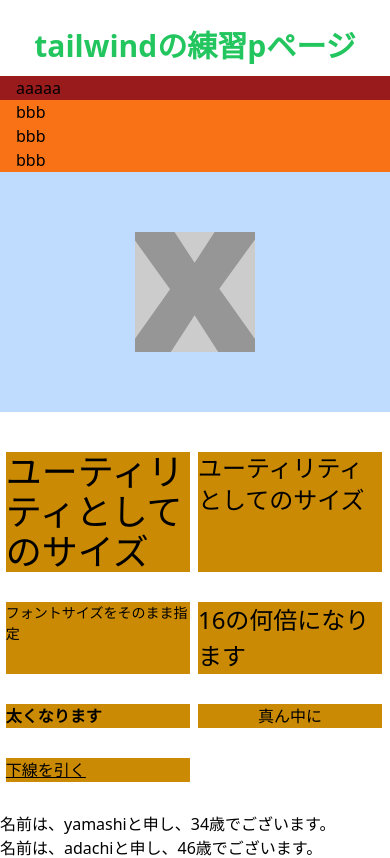
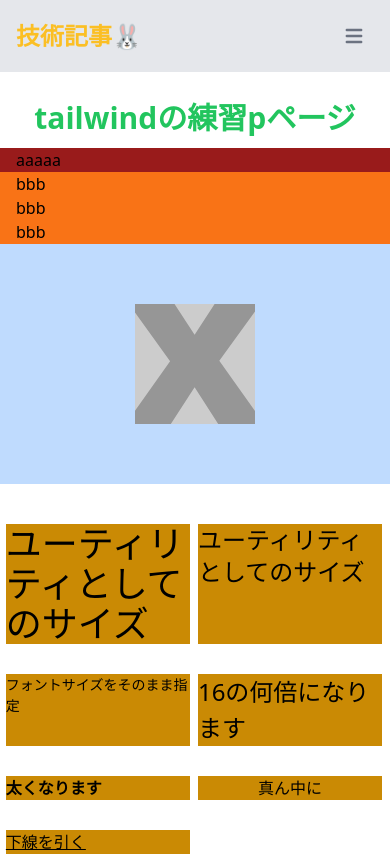
Before and after one commit to hro19/notion_blog, a Next.js app: page /about in a window 390 px wide. Shown: the top 858 px of the page. Built offline with nearby package versions, Linux system fonts and the light colour scheme.

Commit message:
【Next】共通レイアウトの設置

```diff
--- /dev/null
+++ b/components/Layout.tsx
@@ -0,0 +1,63 @@
+import React from 'react';
+import Link from 'next/link';
+
+const Layout = ({ children }: any) => {
+  return (
+    <div>
+      <nav className='bg-gray-200 border-gray-200'>
+        <div className='max-w-screen-xl flex flex-wrap items-center justify-between mx-auto p-4'>
+          <Link href='/' className='flex items-center'>
+            <span className='self-center text-2xl font-semibold whitespace-nowrap text-amber-400 md:text-emerald-600 text-center'>
+              技術記事🐰
+            </span>
+          </Link>
+          <button
+            data-collapse-toggle='navbar-default'
+            type='button'
+            className='inline-flex items-center p-2 ml-3 text-sm text-gray-500 rounded-lg md:hidden hover:bg-gray-100 focus:outline-none focus:ring-2 focus:ring-gray-200 dark:text-gray-400 dark:hover:bg-gray-700 dark:focus:ring-gray-600'
+            aria-controls='navbar-default'
+            aria-expanded='false'
+          >
+            <span className='sr-only'>Open main menu</span>
+            <svg
+              className='w-6 h-6'
+              aria-hidden='true'
+              fill='currentColor'
+              viewBox='0 0 20 20'
+              xmlns='http://www.w3.org/2000/svg'
+            >
+              <path
+                fill-rule='evenodd'
+                d='M3 5a1 1 0 011-1h12a1 1 0 110 2H4a1 1 0 01-1-1zM3 10a1 1 0 011-1h12a1 1 0 110 2H4a1 1 0 01-1-1zM3 15a1 1 0 011-1h12a1 1 0 110 2H4a1 1 0 01-1-1z'
+                clip-rule='evenodd'
+              ></path>
+            </svg>
+          </button>
+          <div className='hidden w-full md:block md:w-auto' id='navbar-default'>
+            <ul className='font-medium flex flex-col p-4 md:p-0 mt-4 border border-gray-100 rounded-lg bg-gray-50 md:flex-row md:space-x-8 md:mt-0 md:border-0 md:bg-white dark:bg-gray-800 md:dark:bg-gray-900 dark:border-gray-700'>
+              <li>
+                <Link
+                  href='/'
+                  className='block py-2 pl-3 pr-4 text-gray-900 rounded hover:bg-gray-100 md:hover:bg-transparent md:border-0 md:hover:text-blue-700 md:p-0 dark:text-white md:dark:hover:text-blue-500'
+                >
+                  Home
+                </Link>
+              </li>
+              <li>
+                <Link
+                  href='/about'
+                  className='block py-2 pl-3 pr-4 text-gray-900 rounded hover:bg-gray-100 md:hover:bg-transparent md:border-0 md:hover:text-blue-700 md:p-0 dark:text-white md:dark:hover:text-blue-500'
+                >
+                  About
+                </Link>
+              </li>
+            </ul>
+          </div>
+        </div>
+      </nav>
+      {children}
+    </div>
+  );
+};
+
+export default Layout;
--- a/pages/_app.tsx
+++ b/pages/_app.tsx
@@ -1,6 +1,11 @@
-import '@/styles/globals.css'
-import type { AppProps } from 'next/app'
+import '@/styles/globals.css';
+import type { AppProps } from 'next/app';
+import Layout from '../components/Layout';
 
 export default function App({ Component, pageProps }: AppProps) {
-  return <Component {...pageProps} />
+  return (
+    <Layout>
+      <Component {...pageProps} />
+    </Layout>
+  );
 }
--- a/pages/index.tsx
+++ b/pages/index.tsx
@@ -1,7 +1,7 @@
-import { GetStaticProps } from "next";
+import { GetStaticProps } from 'next';
 import Head from 'next/head';
-import { getAllPosts } from "../lib/notionAPI";
-import TopPost from "../components/TopPost";
+import { getAllPosts } from '../lib/notionAPI';
+import TopPost from '../components/TopPost';
 
 export const getStaticProps: GetStaticProps = async () => {
   const allPosts = await getAllPosts();
@@ -14,27 +14,31 @@
   };
 };
 
-export default function Home({allPosts}: any) {
+export default function Home({ allPosts }: any) {
   // console.log(allPosts);
   return (
     <>
       <Head>
         <title>Create Next App</title>
-        <meta name="description" content="Generated by create next app" />
-        <meta name="viewport" content="width=device-width, initial-scale=1" />
-        <link rel="icon" href="/favicon.ico" />
+        <meta name='description' content='Generated by create next app' />
+        <meta name='viewport' content='width=device-width, initial-scale=1' />
+        <link rel='icon' href='/favicon.ico' />
       </Head>
-      <main className="container mx-auto py-4">
-          <h2 className="text-3xl font-bold text-amber-400 md:text-emerald-600 text-center mb-4">
-            ブログ記事🐰
-        </h2>
-
-        <div className="px-4 sm:px-6 lg:px-8 grid grid-cols-1 sm:grid-cols-2 lg:grid-cols-3 gap-4 lg:gap-6">
+      <main className='container mx-auto py-4'>
+        <div className='px-4 sm:px-6 lg:px-8 grid grid-cols-1 sm:grid-cols-2 lg:grid-cols-3 gap-4 lg:gap-6'>
           {allPosts.map((card: any) => (
-            <TopPost id={card.id} title={card.title} date={card.date} tags={card.tags} slug={card.slug} thumbnail={card.thumbnail} key={card.id} />
+            <TopPost
+              id={card.id}
+              title={card.title}
+              date={card.date}
+              tags={card.tags}
+              slug={card.slug}
+              thumbnail={card.thumbnail}
+              key={card.id}
+            />
           ))}
         </div>
       </main>
     </>
-  )
+  );
 }
```
